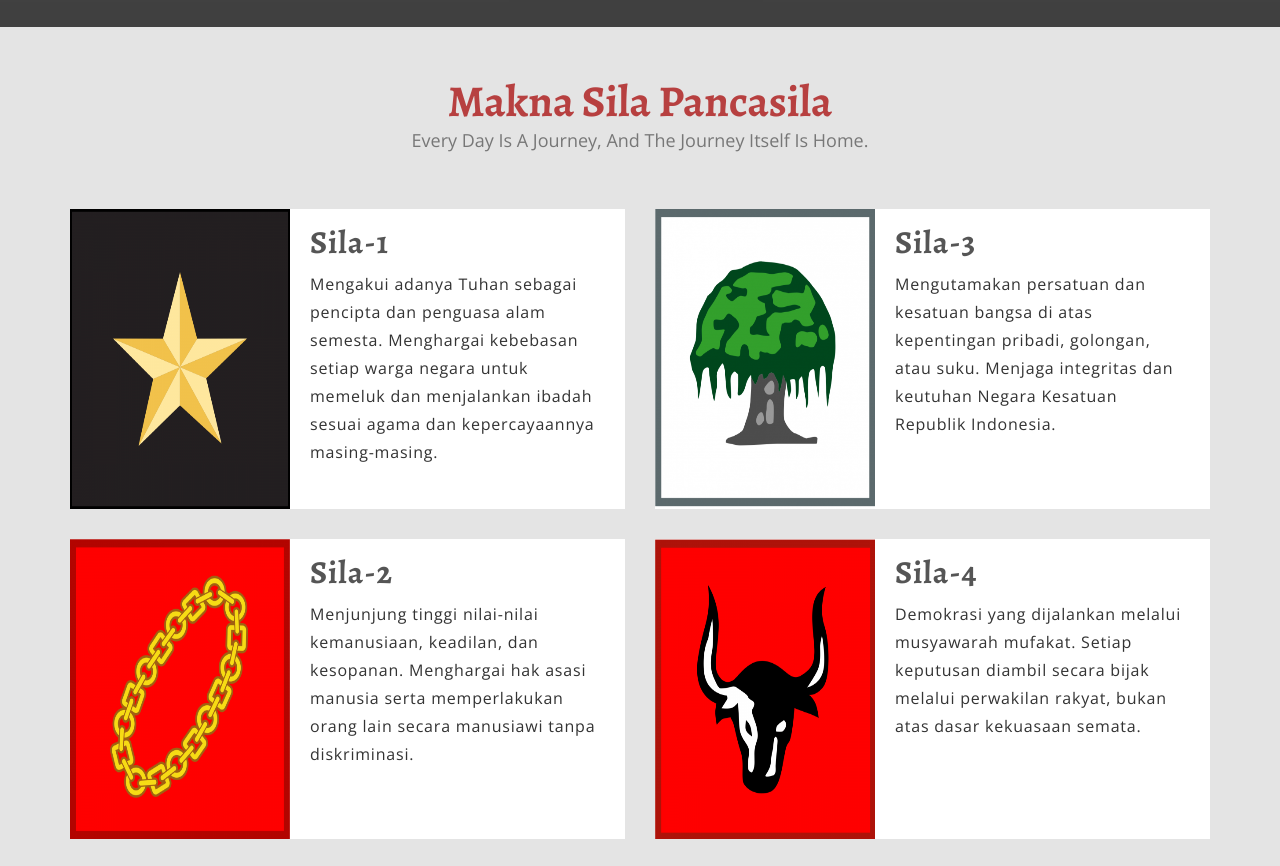
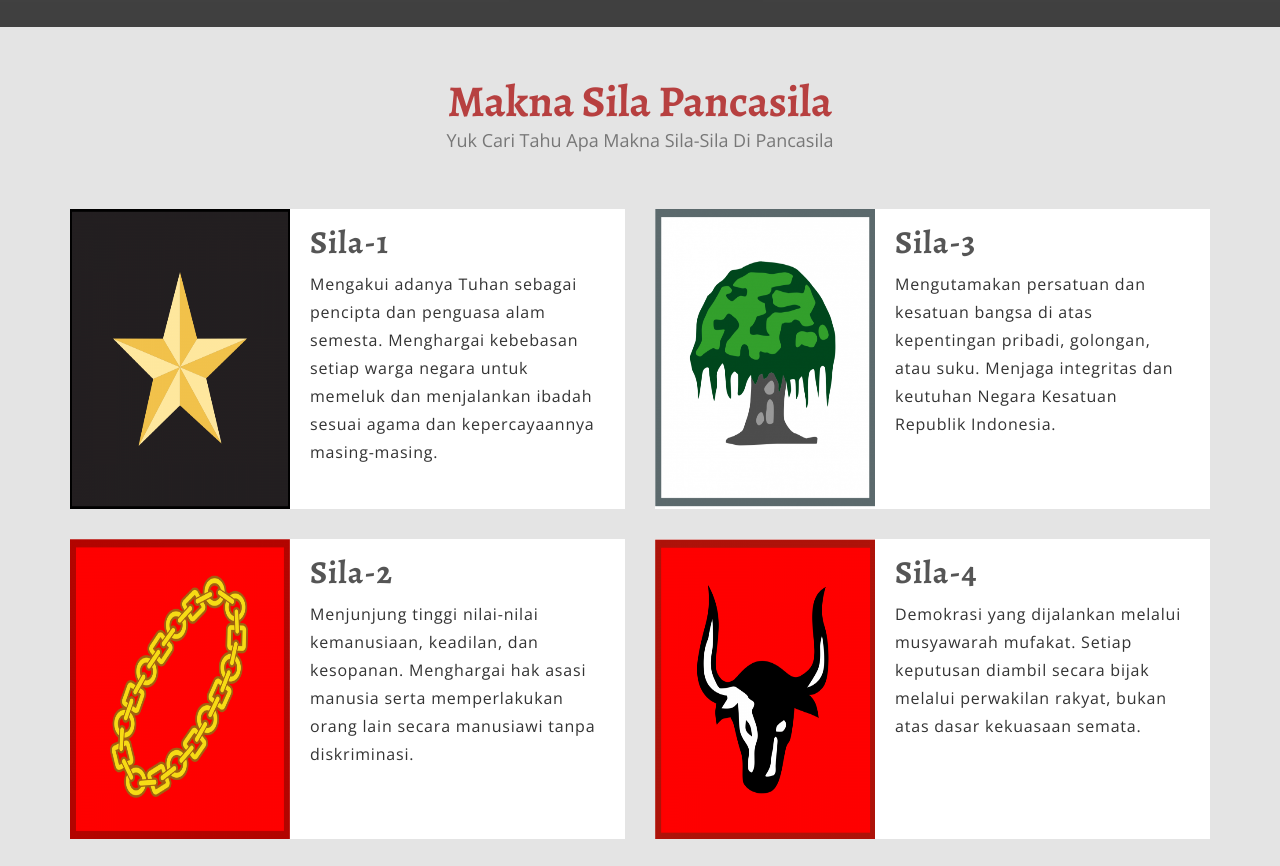
Before and after one commit to TatiaW/WebPancasila, a plain HTML site: page index.html in a window 1280 px wide. Shown: the part 6208-7074 px from the top of the page. Drawn offline with nearby package versions, Linux system fonts and the light colour scheme; grey boxes are pictures that could not be loaded.

Commit message:
Pembaruan

```diff
--- a/index.html
+++ b/index.html
@@ -488,7 +488,7 @@
 
       <div class="col-md-offset-2 col-md-8 col-sm-offset-1 col-sm-10">
          <div class="wow fadeInUp section-title" data-wow-delay="1s">
-            <h2>Makna Sila Pancasila <small>Every day is a journey, and the journey itself is home.</small></h2>
+            <h2>Makna Sila Pancasila <small>Yuk cari tahu apa makna Sila-Sila di Pancasila</small></h2>
         </div>
       </div>
 
```
